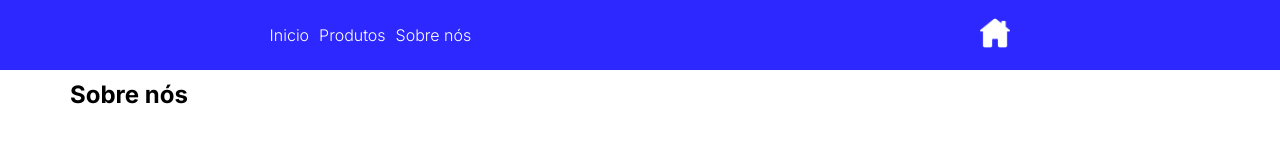
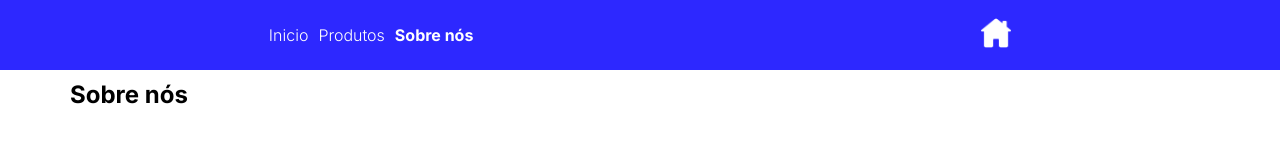
Before and after one commit to oliveiraLuan/desafio-react-router-dom, a React (Vite) app: page /aboutus in a window 1280 px wide. Shown: the top 160 px of the page. Built offline with nearby package versions, Linux system fonts and the light colour scheme; a web font is replaced by a local one.

Commit message:
Destaque na rota ativada clicada

```diff
--- a/src/components/Header/index.tsx
+++ b/src/components/Header/index.tsx
@@ -7,9 +7,9 @@ export default function Header() {
     <>
       <header>
         <nav>
-          <NavLink className="item" to="/">Inicio</NavLink>
-          <NavLink className="item" to="/products">Produtos</NavLink>
-          <NavLink className="item" to="/aboutus">Sobre nós</NavLink>
+          <NavLink className={({isActive}) => isActive ? "item item-active" : "item"} to="/home">Inicio</NavLink>
+          <NavLink className={({isActive}) => isActive ? "item item-active" : "item"} to="/products">Produtos</NavLink>
+          <NavLink className={({isActive}) => isActive ? "item item-active" : "item"} to="/aboutus">Sobre nós</NavLink>
         </nav>
         <div>
             <Link to="/home">
--- a/src/components/Header/styles.css
+++ b/src/components/Header/styles.css
@@ -7,6 +7,7 @@ header{
     align-items: center;
     justify-content: space-around;
     padding: 20px;
+    font-size: 16px;
 }
 nav {
     max-width: 960px;
@@ -22,3 +23,7 @@ nav {
     width: 30px;
     height: 30px;
 }
+
+.item-active{
+    font-weight: 700;
+}
```
